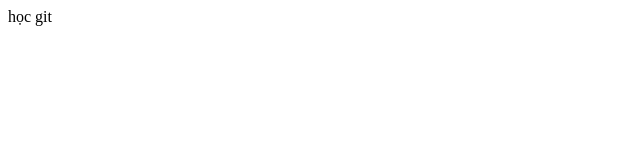
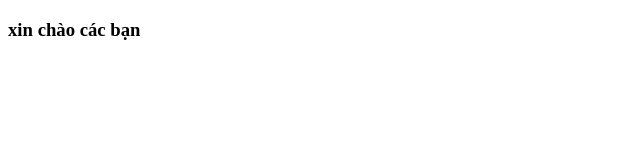
Before and after one commit to tuananh19dc/hoc_git, a plain HTML site: page index.html in a window 1280 px wide. Shown: the whole page, without its empty margins (0-640 px from the left). Drawn offline with Linux system fonts and the light colour scheme.

Commit message:
upcode lan 2

```diff
--- a/index.html
+++ b/index.html
@@ -4,9 +4,11 @@
     <meta charset="UTF-8">
     <meta http-equiv="X-UA-Compatible" content="IE=edge">
     <meta name="viewport" content="width=device-width, initial-scale=1.0">
+    <link rel="stylesheet" href="styles.css">
     <title>Document</title>
 </head>
 <body>
-    học git
+
+    <h3>xin chào các bạn </h3>
 </body>
 </html>
```
Also changed, not shown: styles.css (added).
